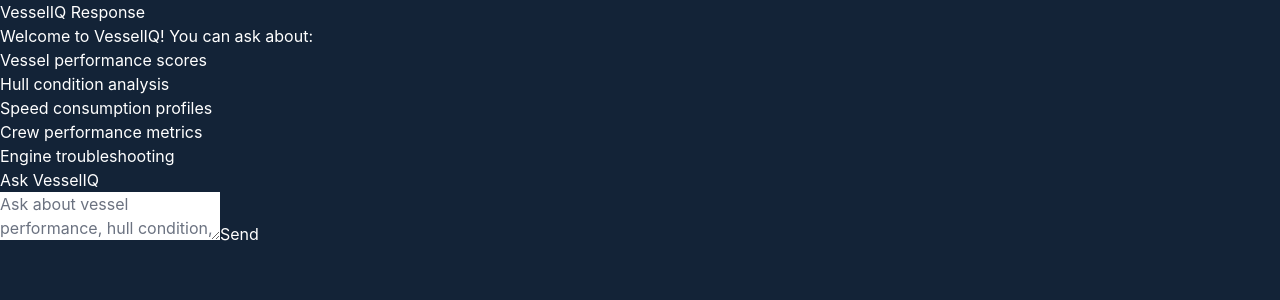
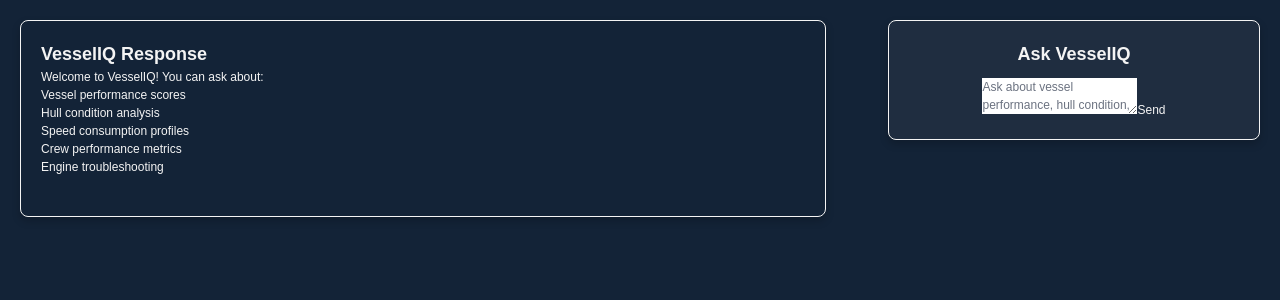
Before and after one commit to tarunagarwal1981/vessel-iq, a Next.js app: page / in a window 1280 px wide. Shown: the top 300 px of the page. Built offline with nearby package versions, Linux system fonts and the light colour scheme.

Commit message:
Update page.tsx

```diff
--- a/src/app/page.tsx
+++ b/src/app/page.tsx
@@ -1,135 +1,84 @@
 "use client";
 
+// page.tsx
+
 import { useState } from "react";
+import Chat from "@/components/Chat";
 
-// Chat component types
-interface LambdaResponse {
-  response: string | null;
-  metadata: {
-    decision: string;
-    vessel_name: string;
-    explanation: string;
-    response_type: string;
-  };
-}
+export default function HomePage() {
+  const [response, setResponse] = useState<string>("");
 
-// Chat component
-function Chat({ setResponse }: { setResponse: (response: string) => void }) {
-  const [message, setMessage] = useState("");
-  const [isLoading, setIsLoading] = useState(false);
-  const [error, setError] = useState("");
-
-  const handleSend = async () => {
-    if (!message.trim()) return;
-
-    setIsLoading(true);
-    setError("");
-
-    try {
-      const response = await fetch(process.env.NEXT_PUBLIC_LAMBDA_URL!, {
-        method: 'POST',
-        headers: {
-          'Content-Type': 'application/json',
+  const styles = {
+    container: {
+      display: "flex",
+      flexDirection: "row" as const,
+      justifyContent: "space-between",
+      alignItems: "flex-start",
+      height: "100vh",
+      width: "100%",
+      backgroundColor: "#132337",
+      color: "#f4f4f4",
+      fontFamily: "Nunito, sans-serif",
+      padding: "20px",
+      fontSize: "12px",
     },
-        body: JSON.stringify({ query: message })
-      });
-
-      if (!response.ok) {
-        const errorData = await response.json();
-        throw new Error(errorData.message || 'Failed to get response');
-      }
-
-      const data: LambdaResponse = await response.json();
-
-      if (data.response) {
-        setResponse(data.response);
-      } else {
-        throw new Error('No response data received');
-      }
-
-      setMessage("");
-    } catch (error: any) {
-      console.error('Error:', error);
-      setError(error.message || "Failed to get response. Please try again.");
-      setResponse("Error: Failed to get response from server");
-    } finally {
-      setIsLoading(false);
-    }
-  };
-
-  const handleKeyPress = async (e: React.KeyboardEvent<HTMLTextAreaElement>) => {
-    if (e.key === 'Enter' && !e.shiftKey) {
-      e.preventDefault();
-      await handleSend();
-    }
+    responseSection: {
+      width: "65%",
+      padding: "20px",
+      backgroundColor: "#132337",
+      borderRadius: "8px",
+      boxShadow: "0px 4px 8px rgba(0, 0, 0, 0.2)",
+      color: "#f4f4f4",
+      border: "1px solid #f4f4f4",
+      overflowY: "auto" as const,
+    },
+    chatSection: {
+      width: "30%",
+      padding: "20px",
+      backgroundColor: "#1f2d40",
+      borderRadius: "8px",
+      boxShadow: "0px 4px 8px rgba(0, 0, 0, 0.2)",
+      color: "#f4f4f4",
+      border: "1px solid #f4f4f4",
+      display: "flex",
+      flexDirection: "column" as const,
+      justifyContent: "space-between",
+      alignItems: "center",
+    },
+    chatTitle: {
+      marginBottom: "10px",
+      fontWeight: "bold" as const,
+      fontSize: "18px",
+    },
+    responseTitle: {
+      fontSize: "18px",
+      fontWeight: "bold" as const,
+    },
+    responseText: {
+      marginTop: "20px",
+      fontSize: "14px",
+    },
   };
 
   return (
-    <div className="flex flex-col gap-4">
-      <textarea
-        value={message}
-        onChange={(e) => setMessage(e.target.value)}
-        onKeyDown={handleKeyPress}
-        placeholder="Ask about vessel performance, hull condition, or engine troubleshooting..."
-        className="w-full p-3 rounded-lg bg-[#132337] text-white border border-[#2a4d7f]
-                   resize-none focus:outline-none focus:border-[#3a5d8f] min-h-[120px]
-                   placeholder-gray-400 disabled:opacity-50"
-        disabled={isLoading}
-      />
-      {error && (
-        <div className="text-red-400 text-sm px-2">{error}</div>
-      )}
-      <button
-        onClick={handleSend}
-        disabled={isLoading || !message.trim()}
-        className="w-full px-4 py-2 bg-[#2a4d7f] text-white rounded-lg
-                   hover:bg-[#3a5d8f] transition-colors duration-200
-                   disabled:opacity-50 disabled:cursor-not-allowed
-                   flex items-center justify-center"
-      >
-        {isLoading ? (
-          <div className="flex items-center gap-2">
-            <span className="w-4 h-4 border-2 border-white border-t-transparent rounded-full animate-spin" />
-            <span>Processing...</span>
-          </div>
-        ) : (
-          'Send'
-        )}
-      </button>
-    </div>
-  );
-}
-
-// Main Home component
-export default function Home() {
-  const [response, setResponse] = useState<string>("");
-
-  return (
-    <div className="relative min-h-screen bg-[#132337] flex">
-      {/* Left side - Response Area */}
-      <div className="absolute left-0 top-0 bottom-0 w-[70%] p-8 overflow-y-auto">
-        <h2 className="text-2xl font-semibold text-white mb-6">VesselIQ Response</h2>
-        <div className="bg-[#1a2a3d] p-6 rounded-lg text-white shadow-lg h-[calc(100vh-140px)]">
-          {response ? (
-            <div className="whitespace-pre-wrap">{response}</div>
-          ) : (
-            <div className="text-gray-400 italic">
-              Welcome to VesselIQ! You can ask about:
-              <ul className="list-disc list-inside mt-2">
+    <div style={styles.container}>
+      {/* Left side for displaying responses */}
+      <div style={styles.responseSection}>
+        <h2 style={styles.responseTitle}>VesselIQ Response</h2>
+        <p>Welcome to VesselIQ! You can ask about:</p>
+        <ul>
           <li>Vessel performance scores</li>
           <li>Hull condition analysis</li>
           <li>Speed consumption profiles</li>
           <li>Crew performance metrics</li>
           <li>Engine troubleshooting</li>
         </ul>
-            </div>
-          )}
-        </div>
+        <div style={styles.responseText}>{response}</div>
       </div>
 
-      {/* Right side - Chat Area */}
-      <div className="absolute right-0 top-0 bottom-0 w-[30%] bg-[#1f4068] p-8 overflow-y-auto">
-        <h2 className="text-2xl font-semibold text-white mb-6">Ask VesselIQ</h2>
+      {/* Right side for chatbot input */}
+      <div style={styles.chatSection}>
+        <h2 style={styles.chatTitle}>Ask VesselIQ</h2>
         <Chat setResponse={setResponse} />
       </div>
     </div>
```
Lines whose indentation alone changed are shown as unchanged.
